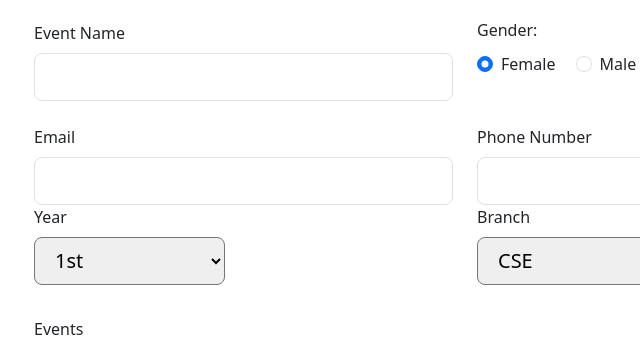
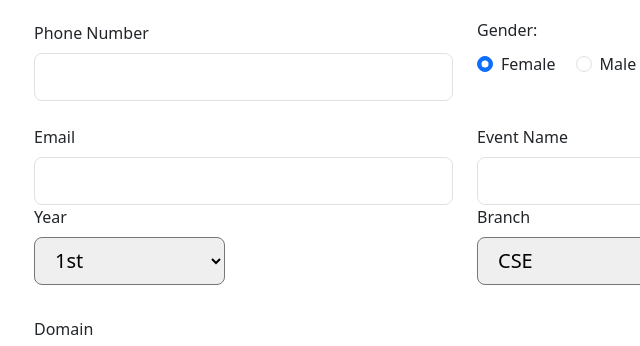
Before and after one commit to OmSinha07/event-registration, a plain HTML site: page index.html in a window 1280 px wide. Shown: the part 311-657 px from the top of the page, 157-797 px from the left. Drawn offline with nearby package versions, Linux system fonts and the light colour scheme.

Commit message:
new updates

```diff
--- a/index.html
+++ b/index.html
@@ -81,7 +81,7 @@
               <div class="col-md-6 mb-4 d-flex align-items-center">
                 <!-- Event Name -->
                 <div data-mdb-input-init="" class="form-outline datepicker w-100" data-mdb-input-initialized="true">
-                  <label for="birthdayDate" class="form-label" style="margin-left: 0px;">Event Name</label>
+                  <label for="birthdayDate" class="form-label" style="margin-left: 0px;">Phone Number</label>
                   <input type="text" class="form-control form-control-lg" id="birthdayDate">
                 <div class="form-notch"><div class="form-notch-leading" style="width: 9px;"></div><div class="form-notch-middle" style="width: 55.2px;"></div><div class="form-notch-trailing"></div></div></div>
 
@@ -129,7 +129,7 @@
               <div class="col-md-6 mb-4 pb-2">
                 <!-- Branch Name -->
                 <div data-mdb-input-init="" class="form-outline" data-mdb-input-initialized="true">
-                  <label class="form-label" for="phoneNumber" style="margin-left: 0px;">Phone Number</label>
+                  <label class="form-label" for="phoneNumber" style="margin-left: 0px;">Event Name</label>
                   <input type="tel" id="phoneNumber" class="form-control form-control-lg">
                 <div class="form-notch"><div class="form-notch-leading" style="width: 9px;"></div><div class="form-notch-middle" style="width: 94.4px;"></div><div class="form-notch-trailing"></div></div></div>
                 <div id="select-wrapper-799369" class="select-wrapper"><div class="form-outline" data-mdb-input-init="" data-mdb-input-initialized="true"><span class="select-arrow"></span><div class="form-notch"><div class="form-notch-leading" style="width: 9px;"></div><div class="form-notch-middle" style="width: 90.4px;"></div><div class="form-notch-trailing"></div></div><div class="form-label select-fake-value">Branch</div></div><select data-mdb-select-init="" class="select form-control-lg select-initialized" data-mdb-select-initialized="true">
@@ -147,7 +147,7 @@
             <div class="row">
               <div class="col-12">
                 <!-- Branch Name -->
-                <div id="select-wrapper-799369" class="select-wrapper"><div class="form-outline" data-mdb-input-init="" data-mdb-input-initialized="true"><span class="select-arrow"></span><div class="form-notch"><div class="form-notch-leading" style="width: 9px;"></div><div class="form-notch-middle" style="width: 90.4px;"></div><div class="form-notch-trailing"></div></div><div class="form-label select-fake-value">Events</div></div><select data-mdb-select-init="" class="select form-control-lg select-initialized" data-mdb-select-initialized="true">
+                <div id="select-wrapper-799369" class="select-wrapper"><div class="form-outline" data-mdb-input-init="" data-mdb-input-initialized="true"><span class="select-arrow"></span><div class="form-notch"><div class="form-notch-leading" style="width: 9px;"></div><div class="form-notch-middle" style="width: 90.4px;"></div><div class="form-notch-trailing"></div></div><div class="form-label select-fake-value">Domain</div></div><select data-mdb-select-init="" class="select form-control-lg select-initialized" data-mdb-select-initialized="true">
                   <option value="1" disabled="">Choose option</option>
                   <option value="2">Web Devlopment</option>
                   <option value="3">Java </option>
```
